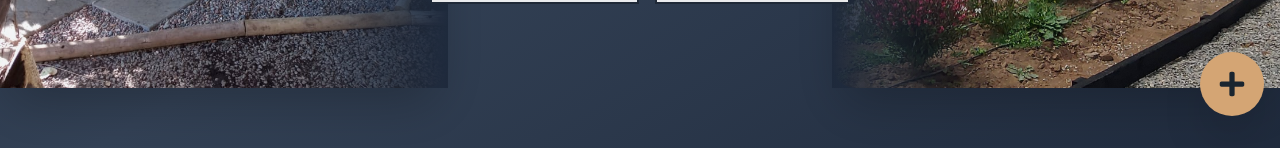
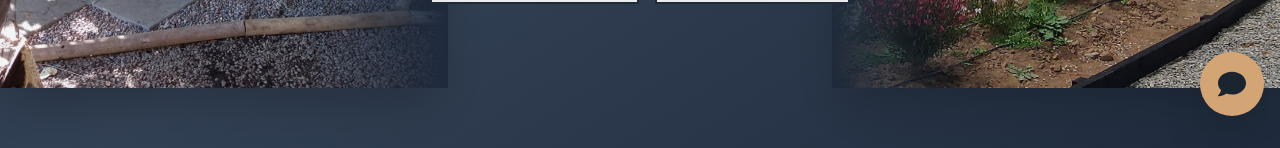
Before and after one commit to KameHouseDev/geodesik, a React (Vite) app: page / in a window 1280 px wide. Shown: the part 652-800 px from the top of the page. Built offline with nearby package versions, Linux system fonts and the light colour scheme.

Commit message:
Update FloatingButtons.jsx

```diff
--- a/src/components/FloatingButtons.jsx
+++ b/src/components/FloatingButtons.jsx
@@ -1,5 +1,5 @@
 import { useState } from 'react'
-import { FaWhatsapp, FaInstagram, FaPlus, FaTimes } from 'react-icons/fa'
+import { FaWhatsapp, FaInstagram, FaComment, FaTimes } from 'react-icons/fa'
 
 const FloatingButtons = () => {
   const [isOpen, setIsOpen] = useState(false)
@@ -49,7 +49,7 @@ const FloatingButtons = () => {
         {isOpen ? (
           <FaTimes size={28} className="text-gold" />
         ) : (
-          <FaPlus size={28} className="text-navy-dark" />
+          <FaComment size={28} className="text-navy-dark" />
         )}
       </button>
     </div>
```
